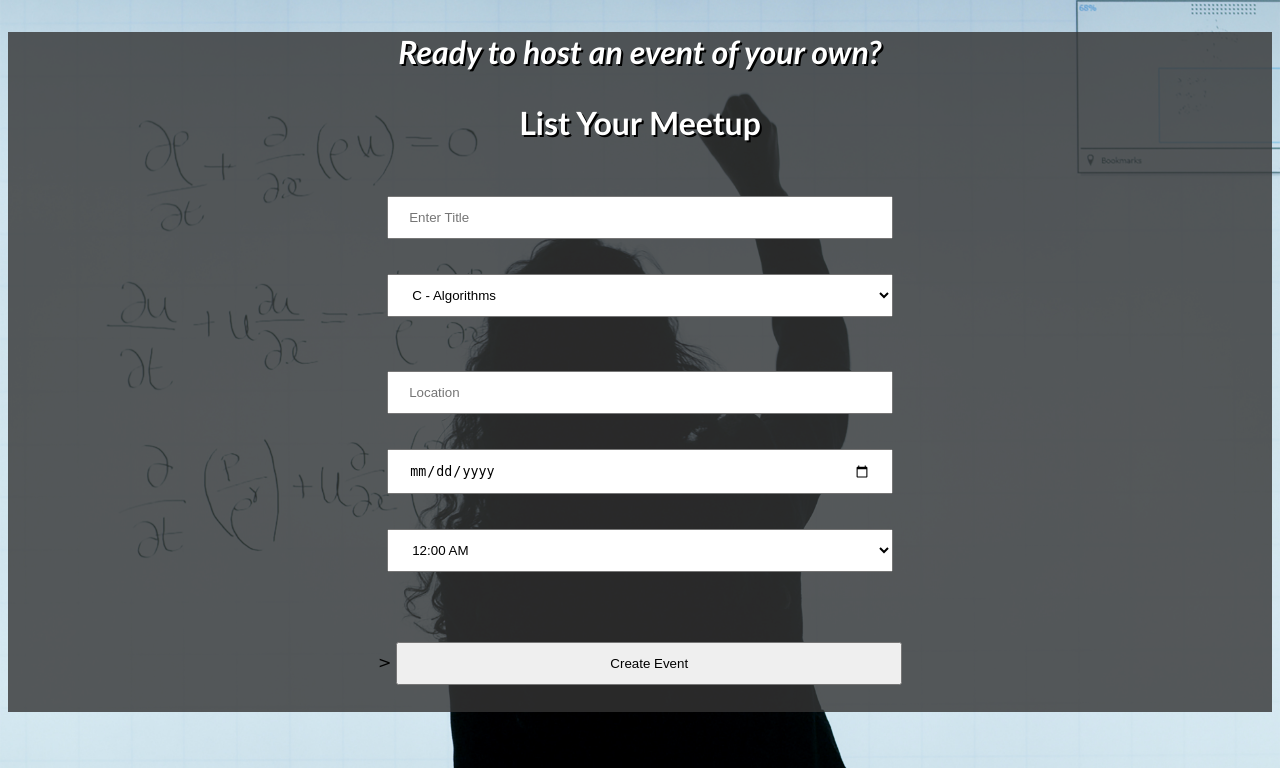
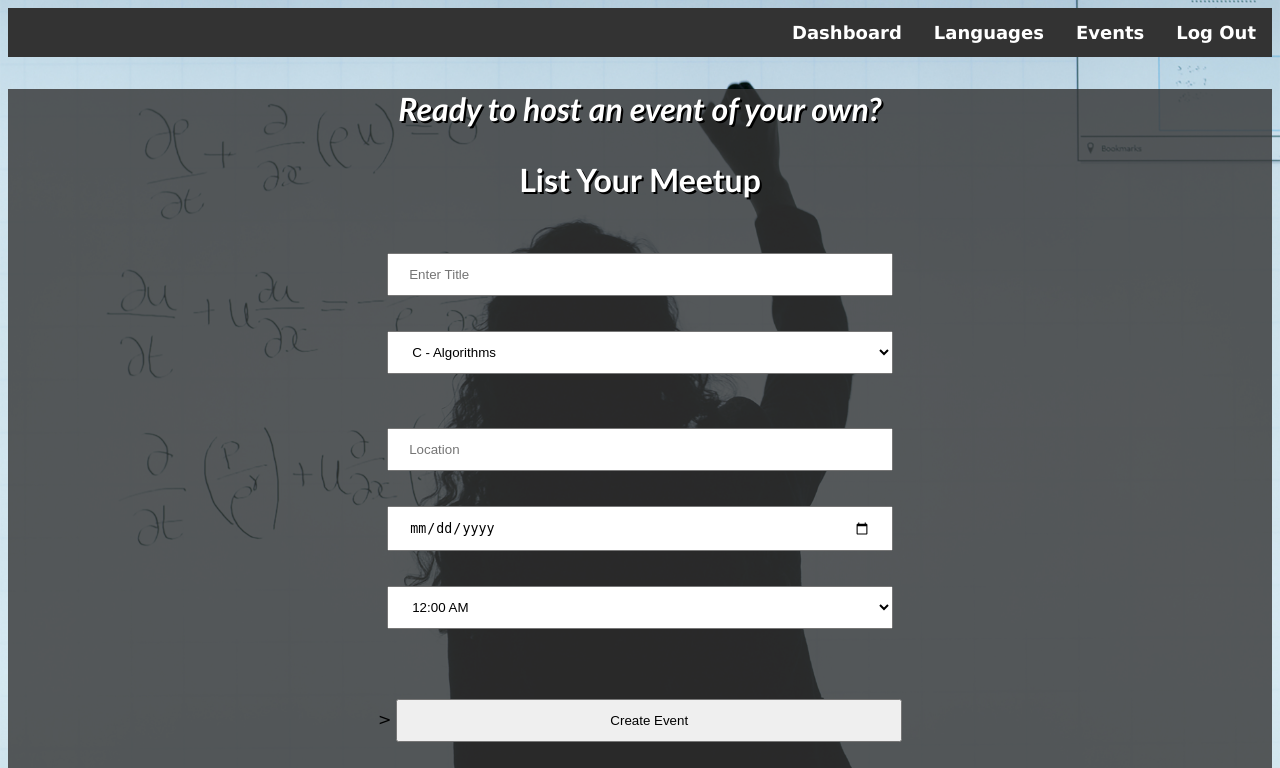
Before and after one commit to ZaQuarius15/collaborative_coding_phase_2, a Rails app: page /events/new in a window 1280 px wide. Shown: the top 768 px of the page. Run offline with Rails 7, Linux system fonts and the light colour scheme; the visitor is signed in with stand-in values (Sample User, id 1); data comes from the database, SQL or seed files in the repository; style sheets or scripts are compiled from the project's sources; parts of the project's set-up code (start-up, migrations or seed data) failed here and were passed over.

Commit message:
added nav bar to create event form

```diff
--- a/app/views/events/new.html.erb
+++ b/app/views/events/new.html.erb
@@ -1,5 +1,21 @@
 
 <body class="events">
+
+    <nav>
+
+      <ul>
+
+        <li><%= link_to "Log Out", :controller=> "sessions", :action=> "destroy" %>
+
+        <li><%= link_to 'Events', :controller => "events", :action => "index"%>
+
+        <li><%= link_to 'Languages', :controller => "languages", :action => "index"%>
+
+        <li><%= link_to 'Dashboard', :controller => "welcome", :action => "home"%>
+
+      </ul>
+
+    </nav>
 
 <div class="form" style="background-color: rgba(52, 52, 52, 0.8)">
 
--- a/app/views/events/show.html.erb
+++ b/app/views/events/show.html.erb
@@ -36,11 +36,11 @@
 
 <%= link_to @language.name, language_path(@language) %><br>
 
-<%= @topic.title %><br>
-<%= @event.location %><br>
+Topic: <%= @topic.title %><br>
+Location: <%= @event.location %><br>
 <%= @event.display_date %><br>
 <%= @event.time %><br>
-<%= @host.name %><br>
+<em>Hosted by: <%= @host.name %><br></em>
 
 <% if !current_user.events_hosting.include?(@event) %>
   <%= button_to 'register', join_path(@event), method:'put'%><br>
```
